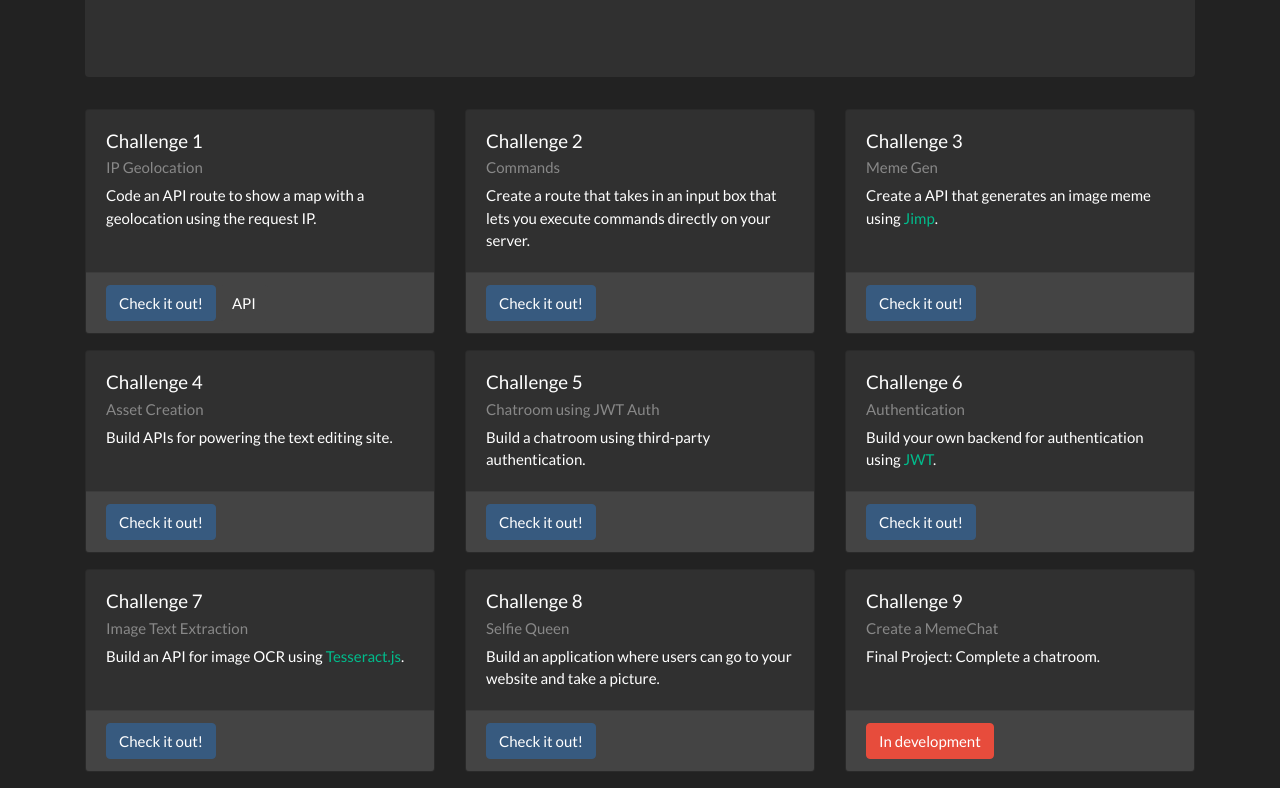
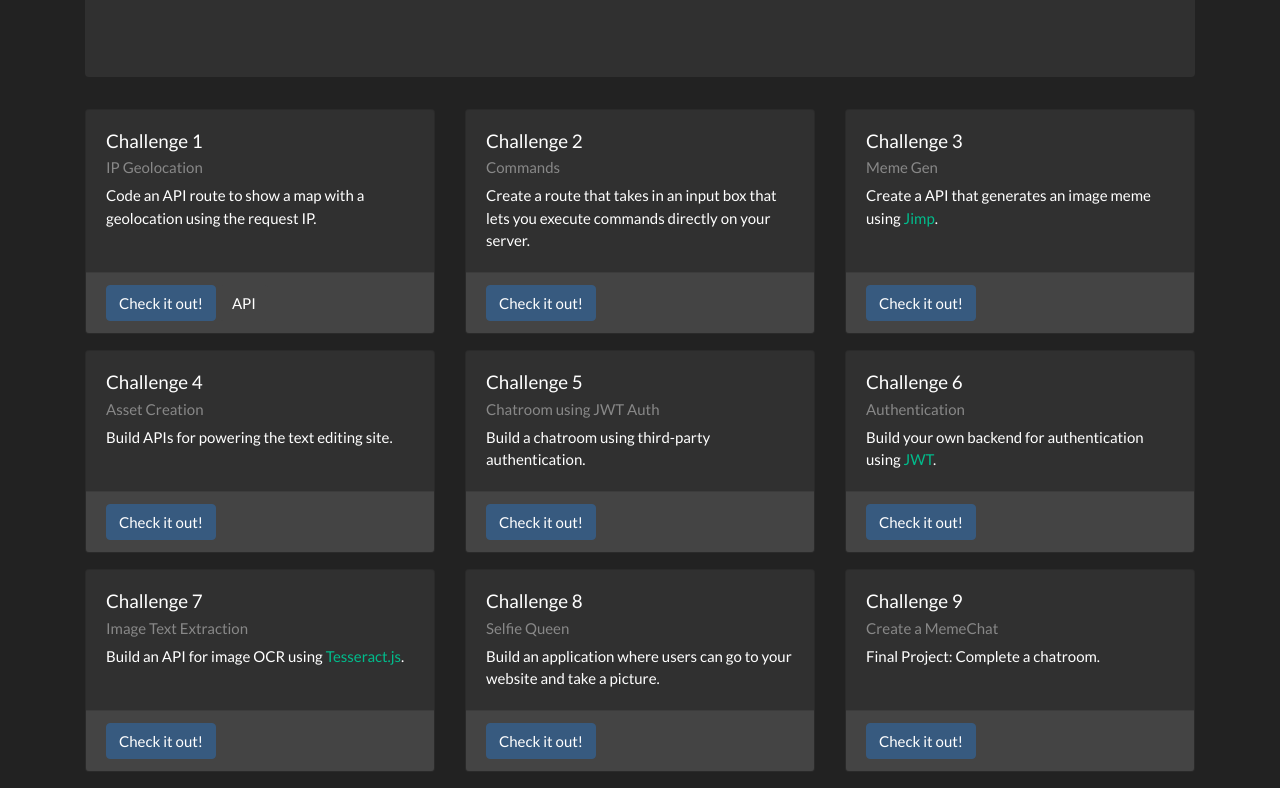
Before and after one commit to ggwadera/c0d3-challenges, a website: page public/js5.html in a window 1280 px wide. Shown: the part 351-1139 px from the top of the page. Drawn offline with nearby package versions, Linux system fonts and the light colour scheme.

Commit message:
add link to js5 challenge 9

```diff
--- a/public/js5.html
+++ b/public/js5.html
@@ -210,7 +210,7 @@
               </p>
             </div>
             <div class="card-footer">
-              <a href="#" class="btn btn-danger">In development</a>
+              <a href="/memechat" class="btn btn-primary">Check it out!</a>
             </div>
           </div>
         </div>
```
